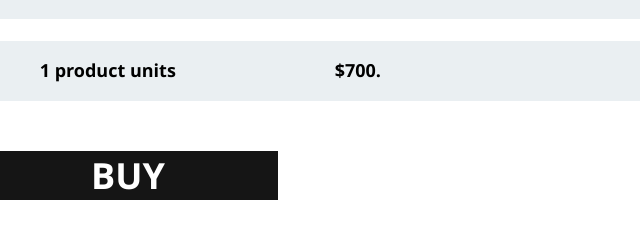
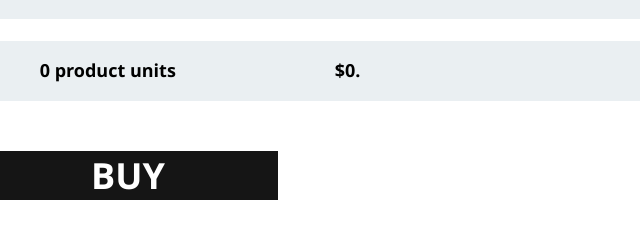
Before and after one commit to pahanmar/drone-frontend, a plain HTML site: page busket.html in a window 1280 px wide. Shown: the part 289-525 px from the top of the page, 512-1152 px from the left. Drawn offline with Linux system fonts and the light colour scheme.

Commit message:
Update busket

```diff
--- a/busket.html
+++ b/busket.html
@@ -57,8 +57,8 @@
 
                         </div>
                         <footer class="cart-footer">
-                            <div class="cart-footer__count" id="total_count">1 product units</div>
-                            <div class="cart-footer__price" id="total_price">$700.</div>
+                            <div class="cart-footer__count" id="total_count">0 product units</div>
+                            <div class="cart-footer__price" id="total_price">$0.</div>
                         </footer>
                     </section>
                 </div>
```
